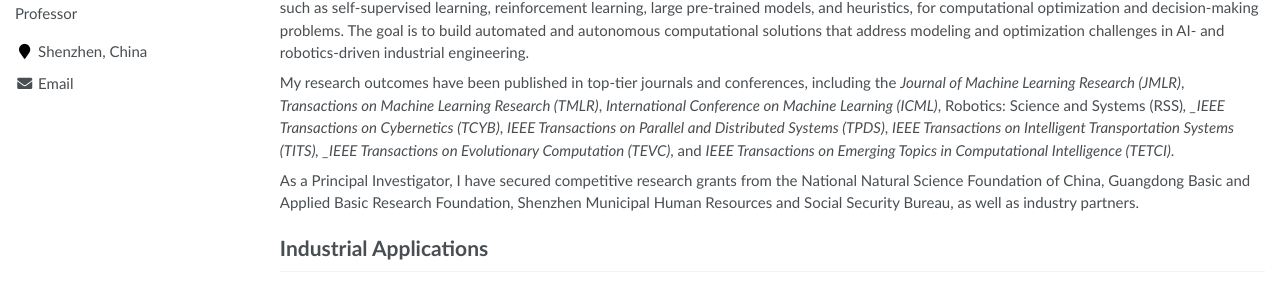
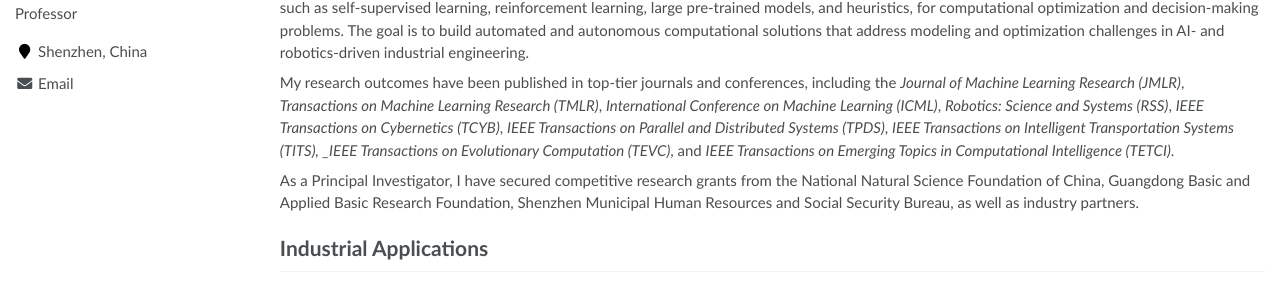
Before and after one commit to auto4opt/auto4opt, a Jekyll site: the page built from _pages/about.md, in a window 1280 px wide and 900 px high. Shown: the part 321-607 px from the top of the window. Built offline with Jekyll 4.4.1, drawn with Linux system fonts in a browser that asks for light colours.

```diff
--- a/_pages/about.md
+++ b/_pages/about.md
@@ -25,7 +25,7 @@ I am a Research Associate Professor (研究副教授) with the [Department of Co
 # Academic Research
 My research interests include **machine learning**, **robotics**, and **operations research**.  Currently, I focus on developing machine learning methodologies, such as self-supervised learning, reinforcement learning, large pre-trained models, and heuristics, for computational optimization and decision-making problems. The goal is to build automated and autonomous computational solutions that address modeling and optimization challenges in AI- and robotics-driven industrial engineering.
 
-My research outcomes have been published in top-tier journals and conferences, including the _Journal of Machine Learning Research (JMLR)_, _Transactions on Machine Learning Research (TMLR)_, _International Conference on Machine Learning (ICML)_, Robotics: Science and Systems (RSS)_, _IEEE Transactions on Cybernetics (TCYB)_, _IEEE Transactions on Parallel and Distributed Systems (TPDS)_, _IEEE Transactions on Intelligent Transportation Systems (TITS), _IEEE Transactions on Evolutionary Computation (TEVC)_, and _IEEE Transactions on Emerging Topics in Computational Intelligence (TETCI)_.
+My research outcomes have been published in top-tier journals and conferences, including the _Journal of Machine Learning Research (JMLR)_, _Transactions on Machine Learning Research (TMLR)_, _International Conference on Machine Learning (ICML)_, _Robotics: Science and Systems (RSS)_, _IEEE Transactions on Cybernetics (TCYB)_, _IEEE Transactions on Parallel and Distributed Systems (TPDS)_, _IEEE Transactions on Intelligent Transportation Systems (TITS), _IEEE Transactions on Evolutionary Computation (TEVC)_, and _IEEE Transactions on Emerging Topics in Computational Intelligence (TETCI)_.
 
 As a Principal Investigator, I have secured competitive research grants from the National Natural Science Foundation of China, Guangdong Basic and Applied Basic Research Foundation, Shenzhen Municipal Human Resources and Social Security Bureau, as well as industry partners.
 
```
